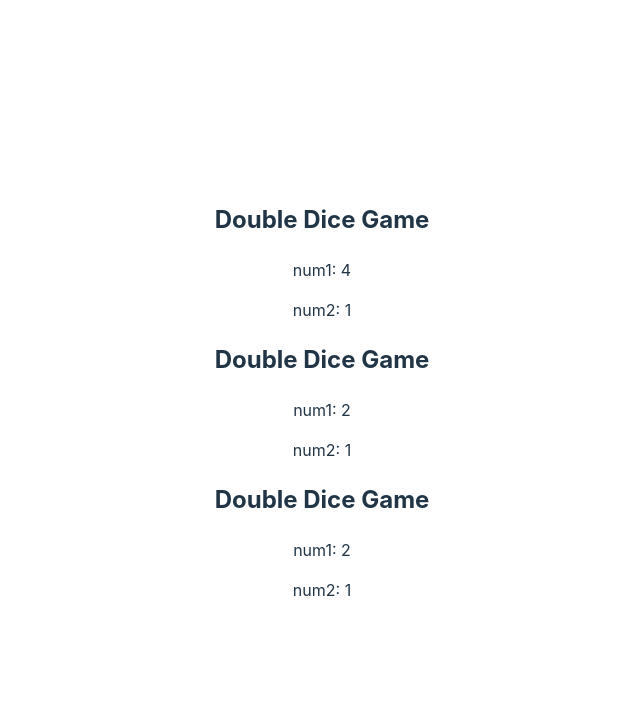
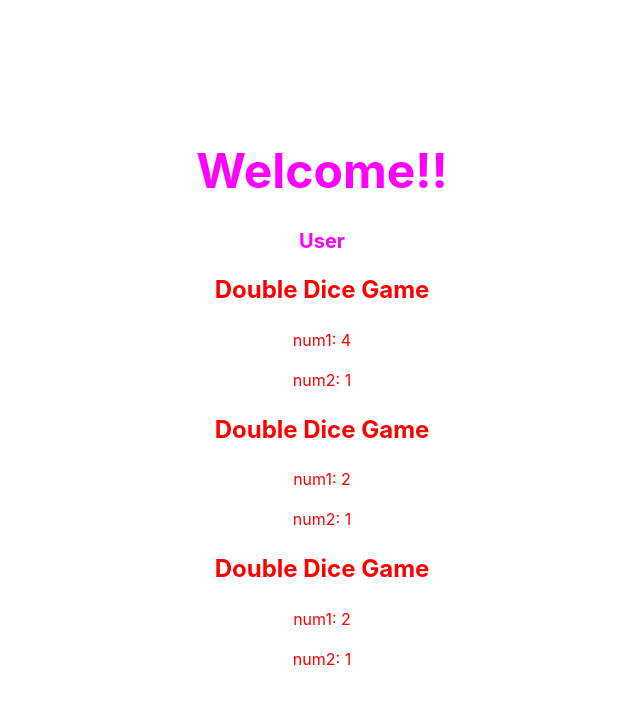
Before and after one commit to rishavConsoleLog21/FSWD-Udemy, a React (Vite) app in the folder Section62/first-react-app/: page / in a window 1280 px wide. Shown: the top 704 px of the page, without its empty margins (318-958 px from the left). Built offline with nearby package versions, Linux system fonts and the light colour scheme.

Commit message:
Added React Dynamic Styles

```diff
--- a/Section62/first-react-app/src/App.jsx
+++ b/Section62/first-react-app/src/App.jsx
@@ -5,11 +5,13 @@ import Greeter from './Greeter'
 import Die from './Die'
 import ListPicker from './ListPicker'
 import DoubleDie from './DoubleDie'
-
+import Heading from './Heading'
 
 function App() {
   return (
     <div>
+      <Heading color="magenta" text="Welcome!!" fontSize="48px"/>
+      <Heading color="magenta" text="User" fontSize="20px"/>
       <DoubleDie/>
       <DoubleDie/>
       <DoubleDie/>
--- a/Section62/first-react-app/src/DoubleDie.jsx
+++ b/Section62/first-react-app/src/DoubleDie.jsx
@@ -1,10 +1,12 @@
 export default function DoubleDie() {
     const num1 = Math.floor(Math.random() * 4) + 1;
     const num2 = Math.floor(Math.random() * 4) + 1;
+    const isWinner = num1 === num2;
+    const styles = { color: isWinner ? "green" : "red"}
     return (
-        <div>
+        <div className="DoubleDie" style={styles}>
             <h2>Double Dice Game</h2>
-            {num1 === num2 && <h3>You Win :)</h3>}
+            {isWinner && <h3>You Win :)</h3>}
             <p>num1: {num1}</p>
             <p>num2: {num2}</p>
         </div>
--- /dev/null
+++ b/Section62/first-react-app/src/Heading.jsx
@@ -0,0 +1,3 @@
+export default function Heading({ color = "olive", text, fontSize}) {
+    return <h1 style={{ color: color, fontSize: fontSize}}>{text}</h1>
+}
```
